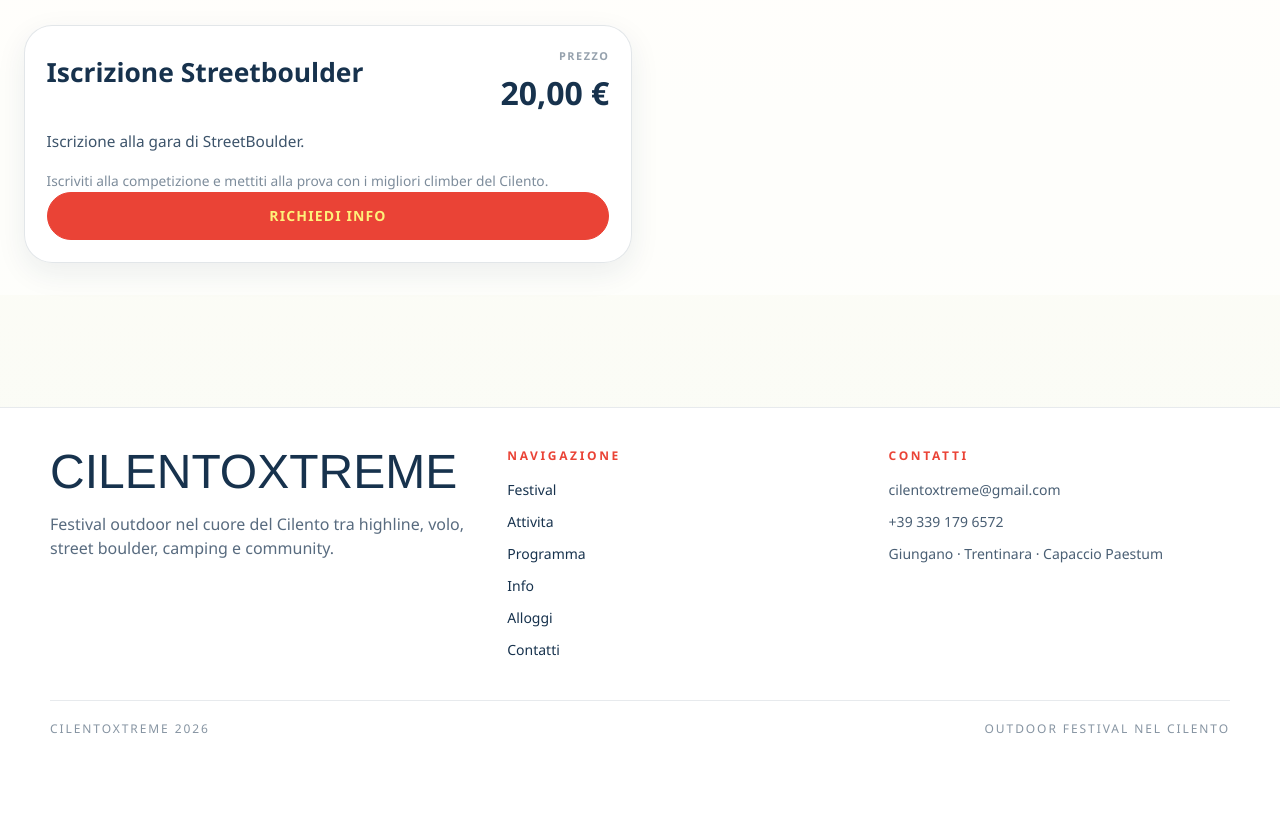
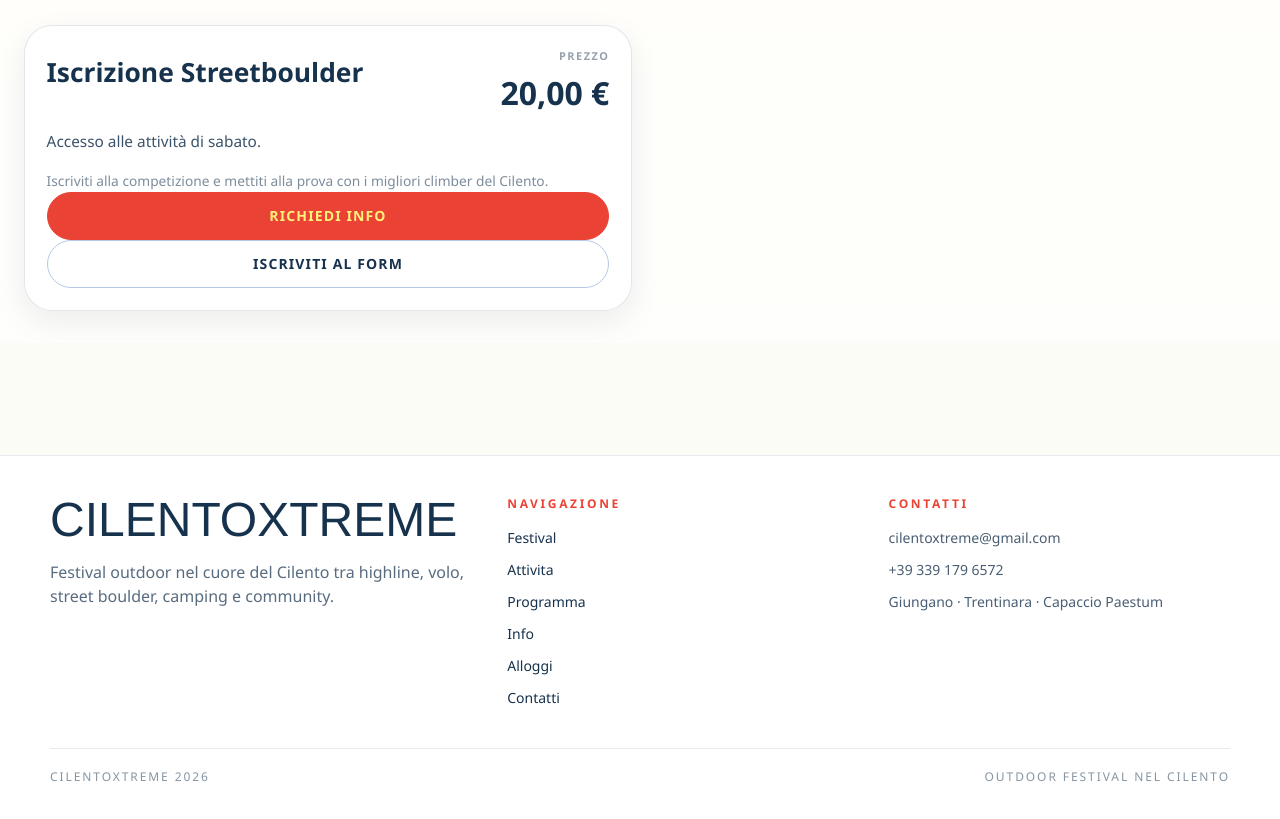
Before and after one commit to killdead/sito-cx, a Next.js app: page /tickets in a window 1280 px wide. Shown: the part 1320-2139 px from the top of the page. Before the commit the page ends 2105 px from the top, so only its background shows below. Built offline with nearby package versions, Linux system fonts and the light colour scheme.

Commit message:
Add Saturday-only access info to Streetboulder ticket and add Google Form registration button

```diff
--- a/src/app/tickets/page.tsx
+++ b/src/app/tickets/page.tsx
@@ -97,6 +97,11 @@ export default function TicketsPage() {
                   <Button href={getTicketHref(item.stripePaymentLink)} className="w-full justify-center">
                     {item.stripePaymentLink ? `Compra ${item.title}` : "Richiedi info"}
                   </Button>
+                  {item.id === "streetboulder-registration" && (
+                    <Button href="https://docs.google.com/forms/d/e/1FAIpQLSfeiblg70eS6ozCOaw2dg9qK_WBZo0CBOxBdyi9A5n2WipR3g/viewform?usp=header" variant="secondary" className="w-full justify-center">
+                      Iscriviti al form
+                    </Button>
+                  )}
                 </div>
               </article>
             ))}
--- a/src/lib/tickets.ts
+++ b/src/lib/tickets.ts
@@ -97,8 +97,8 @@ export const WORKSHOPS: TicketProduct[] = [
     title: "Iscrizione Streetboulder",
     eyebrow: "Gara registrazione",
     description:
-      "Iscriviti solamente alla gara di Streetboulder di Sabato 22 Maggio e partecipa alla competizione che è il cuore del Cilentoxtreme.",
-    shortDescription: "Iscrizione alla gara di StreetBoulder.",
+      "Iscriviti solamente alla gara di Streetboulder di Sabato 22 Maggio e partecipa alla competizione che è il cuore del Cilentoxtreme. L'ingresso è valido solo per le attività di sabato.",
+    shortDescription: "Accesso alle attività di sabato.",
     amountCents: 2000,
     currency: "eur",
     paypalFallbackEnabled: true,
```
